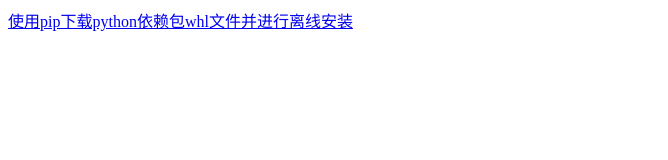
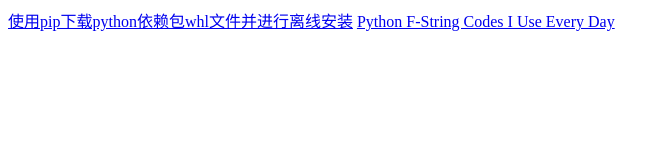
Before and after one commit to anihiz/anihiz.github.io, a plain HTML site: page index.html in a window 1280 px wide. Shown: the whole page, without its empty margins (0-668 px from the left). Drawn offline with Linux system fonts and the light colour scheme.

Commit message:
Update index.html

```diff
--- a/index.html
+++ b/index.html
@@ -6,5 +6,6 @@
   </head>
   <body>
     <a href="使用pip下载python依赖包whl文件并进行离线安装.html">使用pip下载python依赖包whl文件并进行离线安装</a>
+    <a href="Python F-String Codes I Use Every Day.html">Python F-String Codes I Use Every Day</a>
   </body>
 </html>
```
